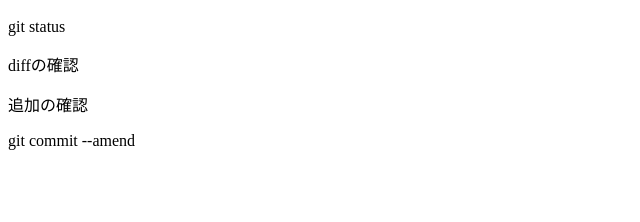
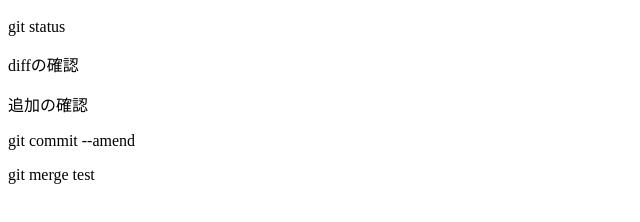
Before and after one commit to metaextest/git_tutorial, a plain HTML site: page index.html in a window 1280 px wide. Shown: the part 48-270 px from the top of the page, without its empty margins (0-640 px from the left). Drawn offline with Linux system fonts and the light colour scheme.

Commit message:
merge test

```diff
--- a/index.html
+++ b/index.html
@@ -3,3 +3,4 @@
 <p>diffの確認</p>
 <p>追加の確認</p>
 <p>git commit --amend</p>
+<p>git merge test</p>
```
